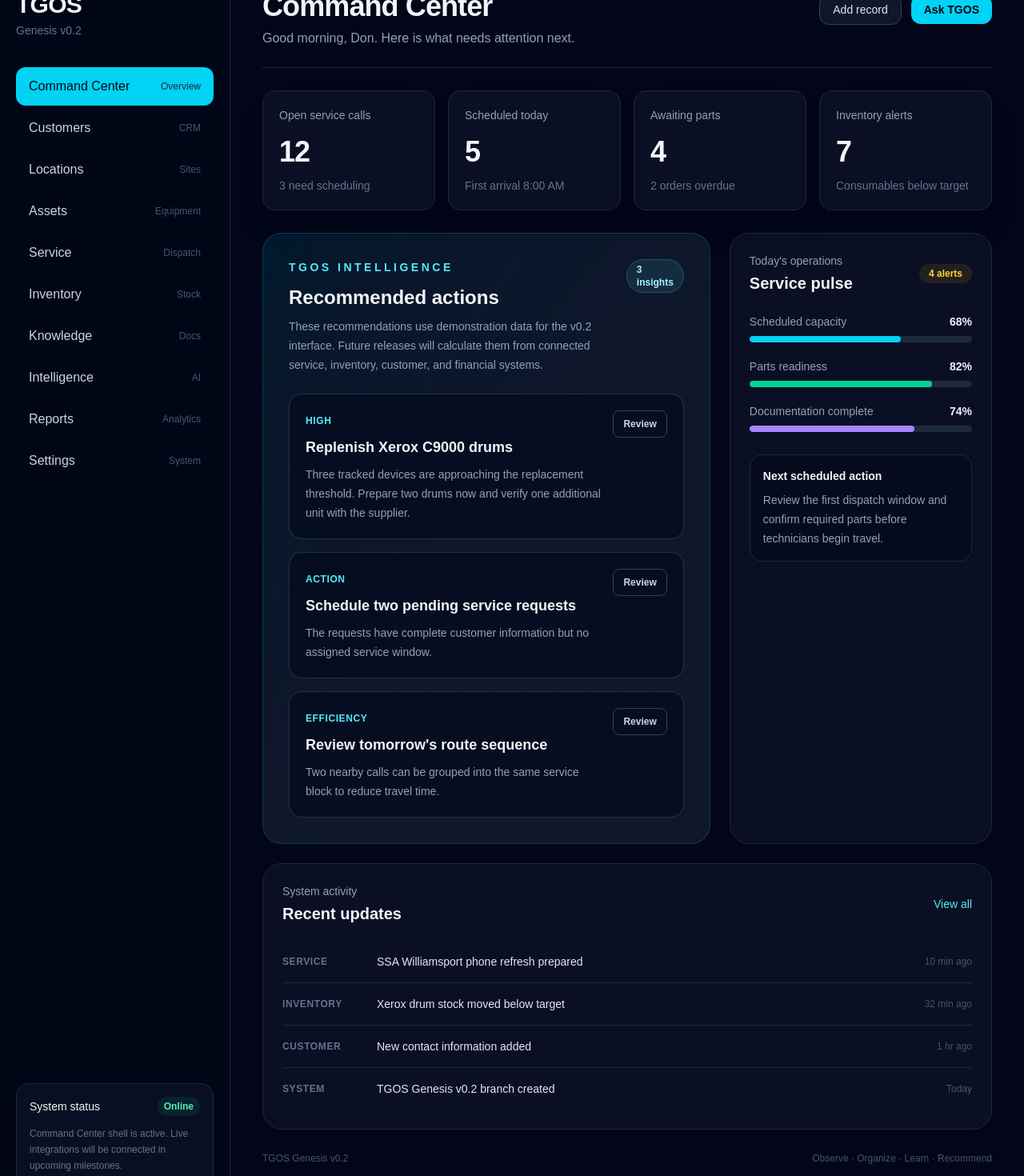
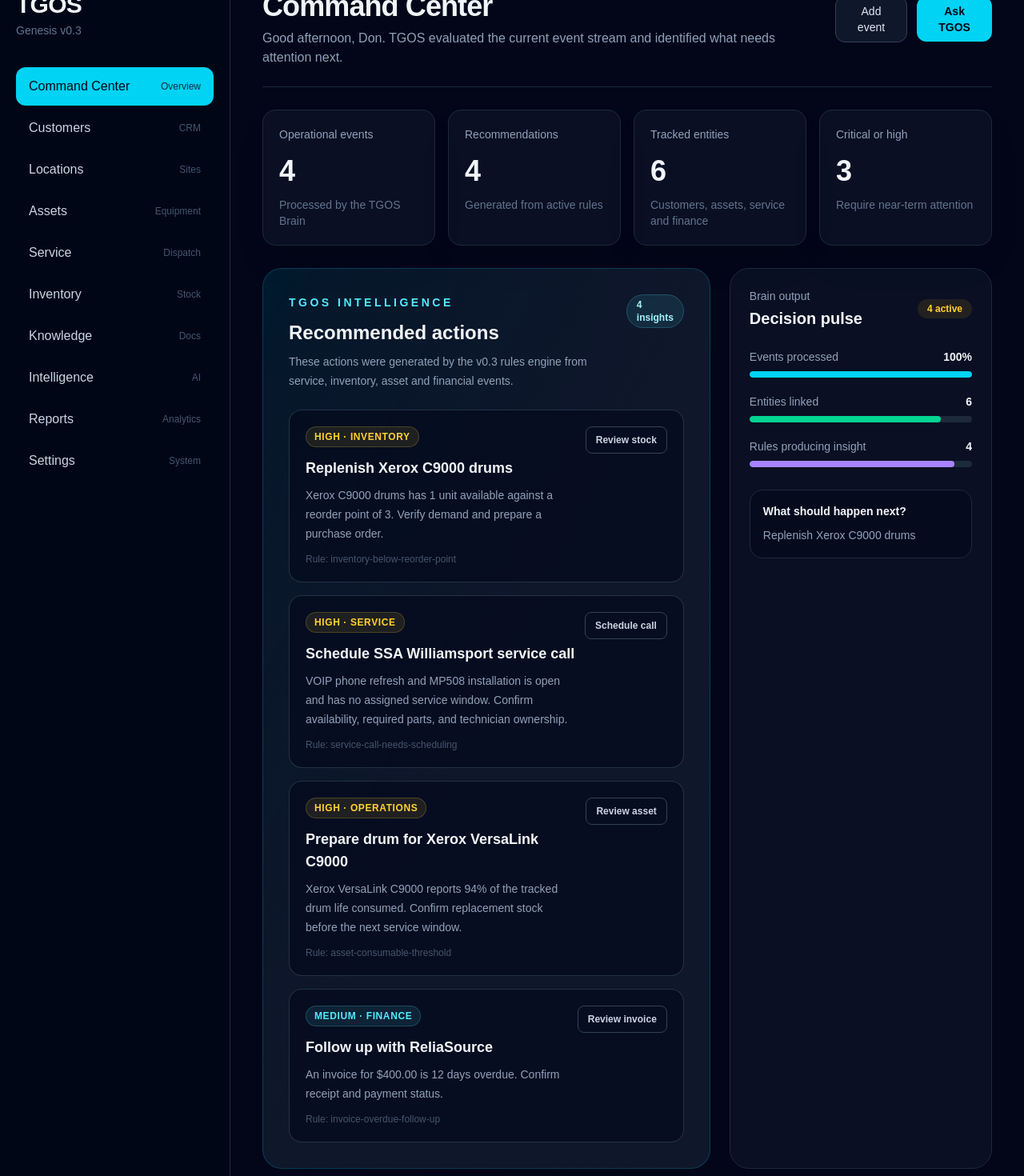
Before and after one commit to dondeppen/TGOS, a Next.js app: page /command-center in a window 1280 px wide. Shown: the part 60-1530 px from the top of the page at 80% size. Built offline with nearby package versions, Linux system fonts and the light colour scheme.

Commit message:
Connect Command Center to TGOS Brain

```diff
--- a/src/app/command-center/page.tsx
+++ b/src/app/command-center/page.tsx
@@ -1,4 +1,11 @@
 import Link from "next/link";
+
+import { runTgosBrain } from "@/lib/tgos/brain";
+import {
+  seedEntities,
+  seedEvents,
+  seedRelationships,
+} from "@/lib/tgos/seed";
 
 const navigation = [
   ["Command Center", "Overview"],
@@ -13,42 +20,63 @@ const navigation = [
   ["Settings", "System"],
 ];
 
+const recommendations = runTgosBrain(seedEvents, {
+  entities: seedEntities,
+  relationships: seedRelationships,
+});
+
 const metrics = [
-  { label: "Open service calls", value: "12", note: "3 need scheduling" },
-  { label: "Scheduled today", value: "5", note: "First arrival 8:00 AM" },
-  { label: "Awaiting parts", value: "4", note: "2 orders overdue" },
-  { label: "Inventory alerts", value: "7", note: "Consumables below target" },
-];
-
-const recommendations = [
   {
-    priority: "High",
-    title: "Replenish Xerox C9000 drums",
-    detail:
-      "Three tracked devices are approaching the replacement threshold. Prepare two drums now and verify one additional unit with the supplier.",
+    label: "Operational events",
+    value: String(seedEvents.length),
+    note: "Processed by the TGOS Brain",
   },
   {
-    priority: "Action",
-    title: "Schedule two pending service requests",
-    detail:
-      "The requests have complete customer information but no assigned service window.",
+    label: "Recommendations",
+    value: String(recommendations.length),
+    note: "Generated from active rules",
   },
   {
-    priority: "Efficiency",
-    title: "Review tomorrow's route sequence",
-    detail:
-      "Two nearby calls can be grouped into the same service block to reduce travel time.",
+    label: "Tracked entities",
+    value: String(seedEntities.length),
+    note: "Customers, assets, service and finance",
+  },
+  {
+    label: "Critical or high",
+    value: String(
+      recommendations.filter((item) =>
+        ["critical", "high"].includes(item.priority),
+      ).length,
+    ),
+    note: "Require near-term attention",
   },
 ];
 
-const activity = [
-  ["Service", "SSA Williamsport phone refresh prepared", "10 min ago"],
-  ["Inventory", "Xerox drum stock moved below target", "32 min ago"],
-  ["Customer", "New contact information added", "1 hr ago"],
-  ["System", "TGOS Genesis v0.2 branch created", "Today"],
-];
+const priorityStyles = {
+  critical: "text-rose-300 border-rose-300/20 bg-rose-300/10",
+  high: "text-amber-300 border-amber-300/20 bg-amber-300/10",
+  medium: "text-cyan-300 border-cyan-300/20 bg-cyan-300/10",
+  low: "text-slate-300 border-slate-600 bg-slate-800",
+};
+
+const activity = seedEvents
+  .slice()
+  .sort(
+    (a, b) =>
+      new Date(b.occurredAt).getTime() - new Date(a.occurredAt).getTime(),
+  )
+  .map((event) => [
+    event.source,
+    event.type.replaceAll("_", " ").replaceAll(".", " · "),
+    new Date(event.occurredAt).toLocaleTimeString("en-US", {
+      hour: "numeric",
+      minute: "2-digit",
+    }),
+  ]);
 
 export default function CommandCenterPage() {
+  const nextAction = recommendations[0];
+
   return (
     <main className="min-h-screen bg-slate-950 text-slate-100">
       <div className="mx-auto flex min-h-screen max-w-[1600px]">
@@ -58,7 +86,7 @@ export default function CommandCenterPage() {
               Tek Guy
             </p>
             <h1 className="mt-2 text-3xl font-bold tracking-tight">TGOS</h1>
-            <p className="mt-1 text-sm text-slate-500">Genesis v0.2</p>
+            <p className="mt-1 text-sm text-slate-500">Genesis v0.3</p>
           </Link>
 
           <nav className="space-y-1" aria-label="TGOS navigation">
@@ -84,13 +112,13 @@ export default function CommandCenterPage() {
 
           <div className="mt-auto rounded-2xl border border-slate-800 bg-slate-900/60 p-4">
             <div className="flex items-center justify-between">
-              <span className="text-sm font-medium">System status</span>
+              <span className="text-sm font-medium">Brain status</span>
               <span className="rounded-full bg-emerald-400/10 px-2 py-1 text-xs font-semibold text-emerald-300">
-                Online
+                Processing
               </span>
             </div>
             <p className="mt-3 text-xs leading-5 text-slate-500">
-              Command Center shell is active. Live integrations will be connected in upcoming milestones.
+              {seedEvents.length} events evaluated against operational rules. The current feed uses seeded v0.3 data.
             </p>
           </div>
         </aside>
@@ -103,13 +131,13 @@ export default function CommandCenterPage() {
                 Command Center
               </h2>
               <p className="mt-2 text-slate-400">
-                Good morning, Don. Here is what needs attention next.
+                Good afternoon, Don. TGOS evaluated the current event stream and identified what needs attention next.
               </p>
             </div>
 
             <div className="flex items-center gap-3">
               <button className="rounded-xl border border-slate-700 bg-slate-900 px-4 py-2 text-sm font-medium text-slate-200 hover:border-slate-600">
-                Add record
+                Add event
               </button>
               <button className="rounded-xl bg-cyan-400 px-4 py-2 text-sm font-semibold text-slate-950 hover:bg-cyan-300">
                 Ask TGOS
@@ -142,30 +170,33 @@ export default function CommandCenterPage() {
                   </p>
                   <h3 className="mt-3 text-2xl font-bold">Recommended actions</h3>
                   <p className="mt-2 max-w-2xl text-sm leading-6 text-slate-400">
-                    These recommendations use demonstration data for the v0.2 interface. Future releases will calculate them from connected service, inventory, customer, and financial systems.
+                    These actions were generated by the v0.3 rules engine from service, inventory, asset and financial events.
                   </p>
                 </div>
                 <span className="w-fit rounded-full border border-cyan-300/20 bg-cyan-300/10 px-3 py-1 text-xs font-semibold text-cyan-200">
-                  3 insights
+                  {recommendations.length} insights
                 </span>
               </div>
 
               <div className="mt-6 space-y-4">
                 {recommendations.map((item) => (
                   <article
-                    key={item.title}
+                    key={item.id}
                     className="rounded-2xl border border-slate-700/70 bg-slate-950/55 p-5"
                   >
                     <div className="flex flex-col gap-3 sm:flex-row sm:items-start sm:justify-between">
                       <div>
-                        <span className="text-xs font-semibold uppercase tracking-wider text-cyan-300">
-                          {item.priority}
+                        <span
+                          className={`inline-flex rounded-full border px-2.5 py-1 text-xs font-semibold uppercase tracking-wider ${priorityStyles[item.priority]}`}
+                        >
+                          {item.priority} · {item.category}
                         </span>
-                        <h4 className="mt-2 text-lg font-semibold">{item.title}</h4>
+                        <h4 className="mt-3 text-lg font-semibold">{item.title}</h4>
                         <p className="mt-2 text-sm leading-6 text-slate-400">{item.detail}</p>
+                        <p className="mt-3 text-xs text-slate-600">Rule: {item.ruleId}</p>
                       </div>
                       <button className="shrink-0 rounded-lg border border-slate-700 px-3 py-2 text-xs font-semibold text-slate-300 hover:border-cyan-300/60 hover:text-cyan-200">
-                        Review
+                        {item.actionLabel}
                       </button>
                     </div>
                   </article>
@@ -176,48 +207,48 @@ export default function CommandCenterPage() {
             <section className="rounded-3xl border border-slate-800 bg-slate-900/60 p-6">
               <div className="flex items-center justify-between">
                 <div>
-                  <p className="text-sm text-slate-400">Today's operations</p>
-                  <h3 className="mt-1 text-xl font-bold">Service pulse</h3>
+                  <p className="text-sm text-slate-400">Brain output</p>
+                  <h3 className="mt-1 text-xl font-bold">Decision pulse</h3>
                 </div>
                 <span className="rounded-full bg-amber-400/10 px-3 py-1 text-xs font-semibold text-amber-300">
-                  4 alerts
+                  {recommendations.filter((item) => item.priority !== "low").length} active
                 </span>
               </div>
 
               <div className="mt-6 space-y-5">
                 <div>
                   <div className="flex justify-between text-sm">
-                    <span className="text-slate-400">Scheduled capacity</span>
-                    <span className="font-semibold">68%</span>
+                    <span className="text-slate-400">Events processed</span>
+                    <span className="font-semibold">100%</span>
                   </div>
                   <div className="mt-2 h-2 overflow-hidden rounded-full bg-slate-800">
-                    <div className="h-full w-[68%] rounded-full bg-cyan-400" />
+                    <div className="h-full w-full rounded-full bg-cyan-400" />
                   </div>
                 </div>
                 <div>
                   <div className="flex justify-between text-sm">
-                    <span className="text-slate-400">Parts readiness</span>
-                    <span className="font-semibold">82%</span>
+                    <span className="text-slate-400">Entities linked</span>
+                    <span className="font-semibold">{seedEntities.length}</span>
                   </div>
                   <div className="mt-2 h-2 overflow-hidden rounded-full bg-slate-800">
-                    <div className="h-full w-[82%] rounded-full bg-emerald-400" />
+                    <div className="h-full w-[86%] rounded-full bg-emerald-400" />
                   </div>
                 </div>
                 <div>
                   <div className="flex justify-between text-sm">
-                    <span className="text-slate-400">Documentation complete</span>
-                    <span className="font-semibold">74%</span>
+                    <span className="text-slate-400">Rules producing insight</span>
+                    <span className="font-semibold">{recommendations.length}</span>
                   </div>
                   <div className="mt-2 h-2 overflow-hidden rounded-full bg-slate-800">
-                    <div className="h-full w-[74%] rounded-full bg-violet-400" />
+                    <div className="h-full w-[92%] rounded-full bg-violet-400" />
                   </div>
                 </div>
               </div>
 
               <div className="mt-7 rounded-2xl border border-slate-800 bg-slate-950/50 p-4">
-                <p className="text-sm font-semibold">Next scheduled action</p>
+                <p className="text-sm font-semibold">What should happen next?</p>
                 <p className="mt-2 text-sm leading-6 text-slate-400">
-                  Review the first dispatch window and confirm required parts before technicians begin travel.
+                  {nextAction?.title ?? "No immediate action is required."}
                 </p>
               </div>
             </section>
@@ -226,24 +257,24 @@ export default function CommandCenterPage() {
           <section className="mt-6 rounded-3xl border border-slate-800 bg-slate-900/60 p-6">
             <div className="flex items-center justify-between">
               <div>
-                <p className="text-sm text-slate-400">System activity</p>
-                <h3 className="mt-1 text-xl font-bold">Recent updates</h3>
+                <p className="text-sm text-slate-400">Event stream</p>
+                <h3 className="mt-1 text-xl font-bold">Recent operational events</h3>
               </div>
-              <button className="text-sm font-medium text-cyan-300 hover:text-cyan-200">
-                View all
-              </button>
+              <span className="text-sm font-medium text-cyan-300">
+                Seeded v0.3 feed
+              </span>
             </div>
 
             <div className="mt-5 divide-y divide-slate-800">
               {activity.map(([type, description, time]) => (
                 <div
                   key={`${type}-${description}`}
-                  className="grid gap-2 py-4 sm:grid-cols-[110px_1fr_auto] sm:items-center"
+                  className="grid gap-2 py-4 sm:grid-cols-[140px_1fr_auto] sm:items-center"
                 >
                   <span className="text-xs font-semibold uppercase tracking-wider text-slate-500">
                     {type}
                   </span>
-                  <span className="text-sm text-slate-200">{description}</span>
+                  <span className="text-sm capitalize text-slate-200">{description}</span>
                   <span className="text-xs text-slate-600">{time}</span>
                 </div>
               ))}
@@ -251,7 +282,7 @@ export default function CommandCenterPage() {
           </section>
 
           <footer className="flex flex-col gap-2 py-7 text-xs text-slate-600 sm:flex-row sm:items-center sm:justify-between">
-            <span>TGOS Genesis v0.2</span>
+            <span>TGOS Genesis v0.3</span>
             <span>Observe · Organize · Learn · Recommend</span>
           </footer>
         </section>
```
